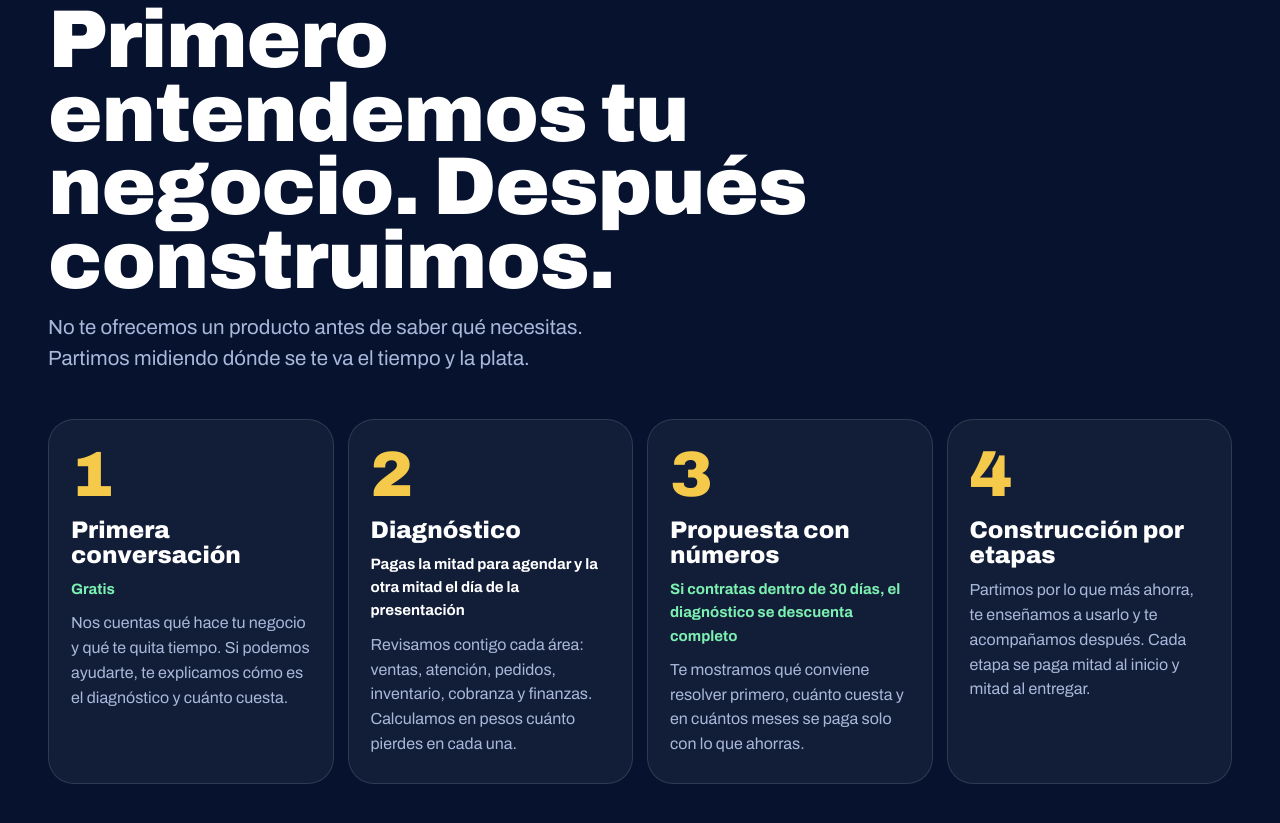
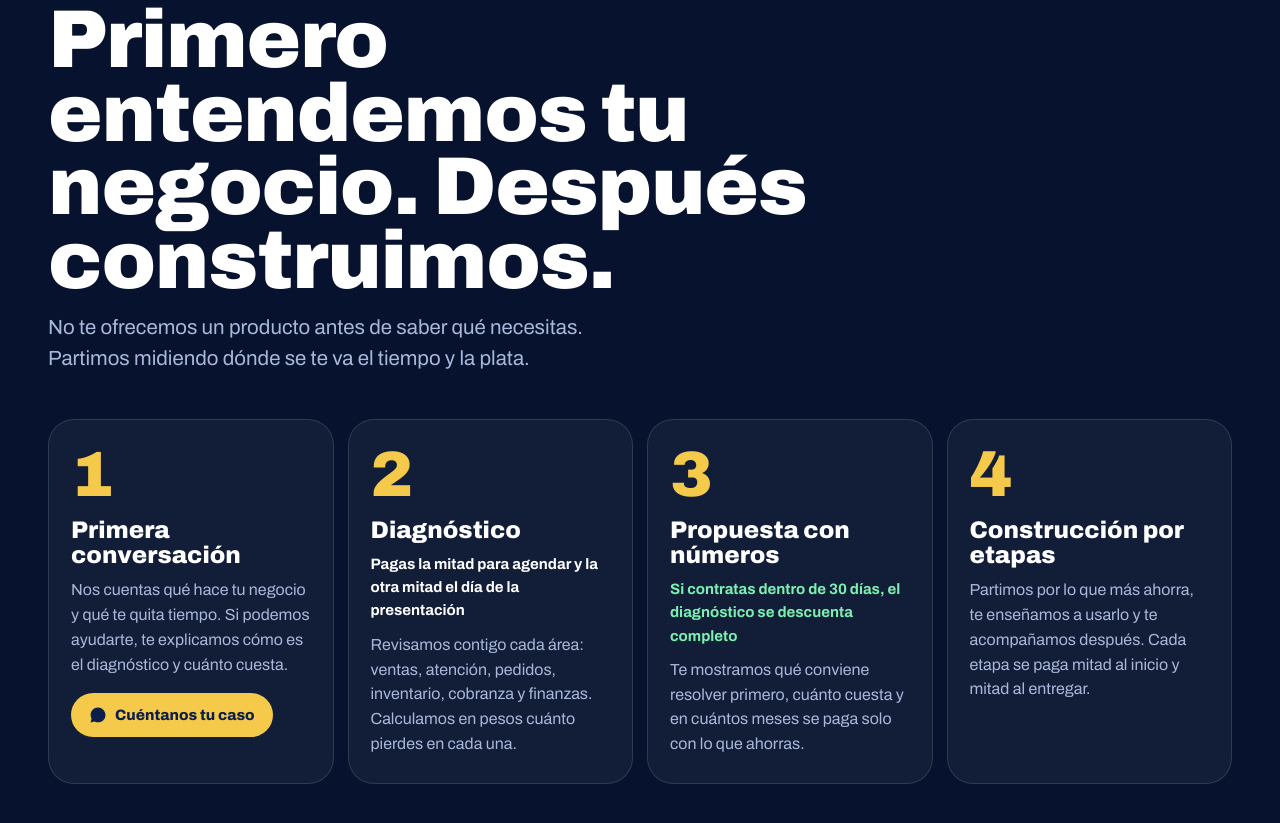
Before and after one commit to no3liad556-tech/solti-web, a plain HTML site: page index.html in a window 1280 px wide. Shown: the part 2369-3192 px from the top of the page. Drawn offline with Linux system fonts and the light colour scheme.

Commit message:
Primera conversación: llamado a la acción en vez de 'gratis'
Co-Authored-By: Claude Opus 5.5 <noreply@anthropic.com>
Claude-Session: https://claude.ai/code/session_01BGDDA6EshFst253iMYW8j1

```diff
--- a/index.html
+++ b/index.html
@@ -197,6 +197,9 @@ p { margin: 0; }
 .steps p { margin-top: 10px; color: var(--niebla); font-size: 16px; }
 .steps .cost { color: var(--blanco); font-weight: 700; font-size: 15px; }
 .steps .cost.ok { color: #7CF0B0; }
+.step-cta { display: inline-flex; align-items: center; gap: 8px; margin-top: 16px; min-height: 44px; padding: 0 18px; border-radius: 999px; background: var(--oro); color: var(--tinta); font-weight: 800; font-size: 15px; text-decoration: none; }
+.step-cta:hover { background: var(--oro-claro); }
+.step-cta svg { width: 18px; height: 18px; }
 @media (max-width: 1000px) { .steps { grid-template-columns: repeat(2, minmax(0, 1fr)); } }
 @media (max-width: 600px) { .steps { grid-template-columns: minmax(0, 1fr); } }
 
@@ -309,7 +312,7 @@ dialog.player { border: 1px solid rgba(255,255,255,.14); border-radius: 22px; }
           <a class="pill pill-oro" href="https://wa.me/56973020975?text=Hola%20Soltic%2C%20quiero%20conversar%20sobre%20mi%20negocio%20para%20ver%20si%20me%20pueden%20ayudar." target="_blank" rel="noopener"><svg aria-hidden="true"><use href="#wa"/></svg>Conversemos por WhatsApp</a>
           <a class="pill pill-vidrio" href="#como-trabajamos">Cómo funciona el diagnóstico</a>
         </div>
-        <p class="fine">Para pymes de cualquier rubro en Chile. La primera conversación es gratis.</p>
+        <p class="fine">Para pymes de cualquier rubro en Chile. Cuéntanos tu caso y te decimos si podemos ayudarte.</p>
       </div>
 
       <div class="obj" aria-hidden="true">
@@ -413,7 +416,7 @@ dialog.player { border: 1px solid rgba(255,255,255,.14); border-radius: 22px; }
       <h2>Primero entendemos tu negocio. Después construimos.</h2>
       <p class="lead">No te ofrecemos un producto antes de saber qué necesitas. Partimos midiendo dónde se te va el tiempo y la plata.</p>
       <ol class="steps">
-        <li><h3>Primera conversación</h3><p class="cost ok">Gratis</p><p>Nos cuentas qué hace tu negocio y qué te quita tiempo. Si podemos ayudarte, te explicamos cómo es el diagnóstico y cuánto cuesta.</p></li>
+        <li><h3>Primera conversación</h3><p>Nos cuentas qué hace tu negocio y qué te quita tiempo. Si podemos ayudarte, te explicamos cómo es el diagnóstico y cuánto cuesta.</p><a class="step-cta" href="https://wa.me/56973020975?text=Hola%20Soltic%2C%20quiero%20conversar%20sobre%20mi%20negocio%20para%20ver%20si%20me%20pueden%20ayudar." target="_blank" rel="noopener"><svg aria-hidden="true"><use href="#wa"/></svg>Cuéntanos tu caso</a></li>
         <li><h3>Diagnóstico</h3><p class="cost">Pagas la mitad para agendar y la otra mitad el día de la presentación</p><p>Revisamos contigo cada área: ventas, atención, pedidos, inventario, cobranza y finanzas. Calculamos en pesos cuánto pierdes en cada una.</p></li>
         <li><h3>Propuesta con números</h3><p class="cost ok">Si contratas dentro de 30 días, el diagnóstico se descuenta completo</p><p>Te mostramos qué conviene resolver primero, cuánto cuesta y en cuántos meses se paga solo con lo que ahorras.</p></li>
         <li><h3>Construcción por etapas</h3><p>Partimos por lo que más ahorra, te enseñamos a usarlo y te acompañamos después. Cada etapa se paga mitad al inicio y mitad al entregar.</p></li>
```
